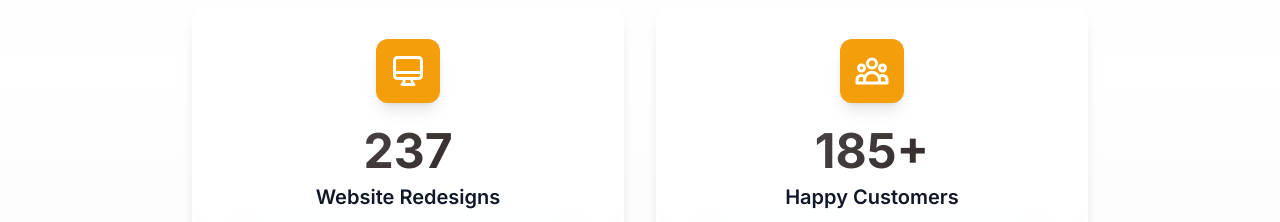
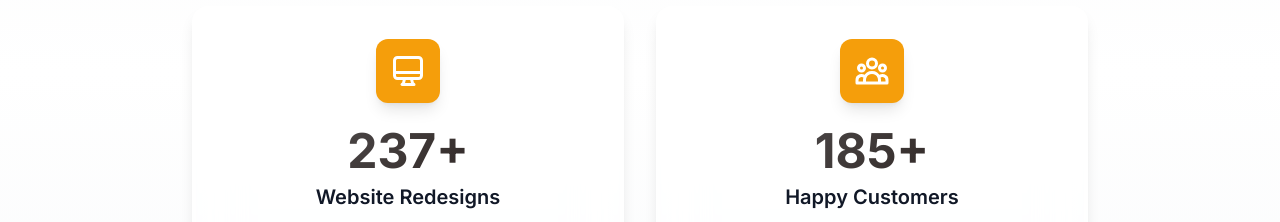
Before and after one commit to colecooke/sitesheep-website, a Next.js app: page / in a window 1280 px wide. Shown: the part 1660-1882 px from the top of the page. Built offline with nearby package versions, Linux system fonts and the light colour scheme.

Commit message:
Update: Change 237 to 237+ website redesigns

```diff
--- a/app/page.tsx
+++ b/app/page.tsx
@@ -188,7 +188,7 @@ export default function Home() {
                   <path strokeLinecap="round" strokeLinejoin="round" strokeWidth={2} d="M9.75 17L9 20l-1 1h8l-1-1-.75-3M3 13h18M5 17h14a2 2 0 002-2V5a2 2 0 00-2-2H5a2 2 0 00-2 2v10a2 2 0 002 2z" />
                 </svg>
               </div>
-              <div className="text-5xl font-bold mb-2 gradient-text">237</div>
+              <div className="text-5xl font-bold mb-2 gradient-text">237+</div>
               <h3 className="text-xl font-semibold mb-2 text-gray-900">Website Redesigns</h3>
               <p className="text-gray-600">Successfully completed projects delivered on time</p>
             </div>
```
